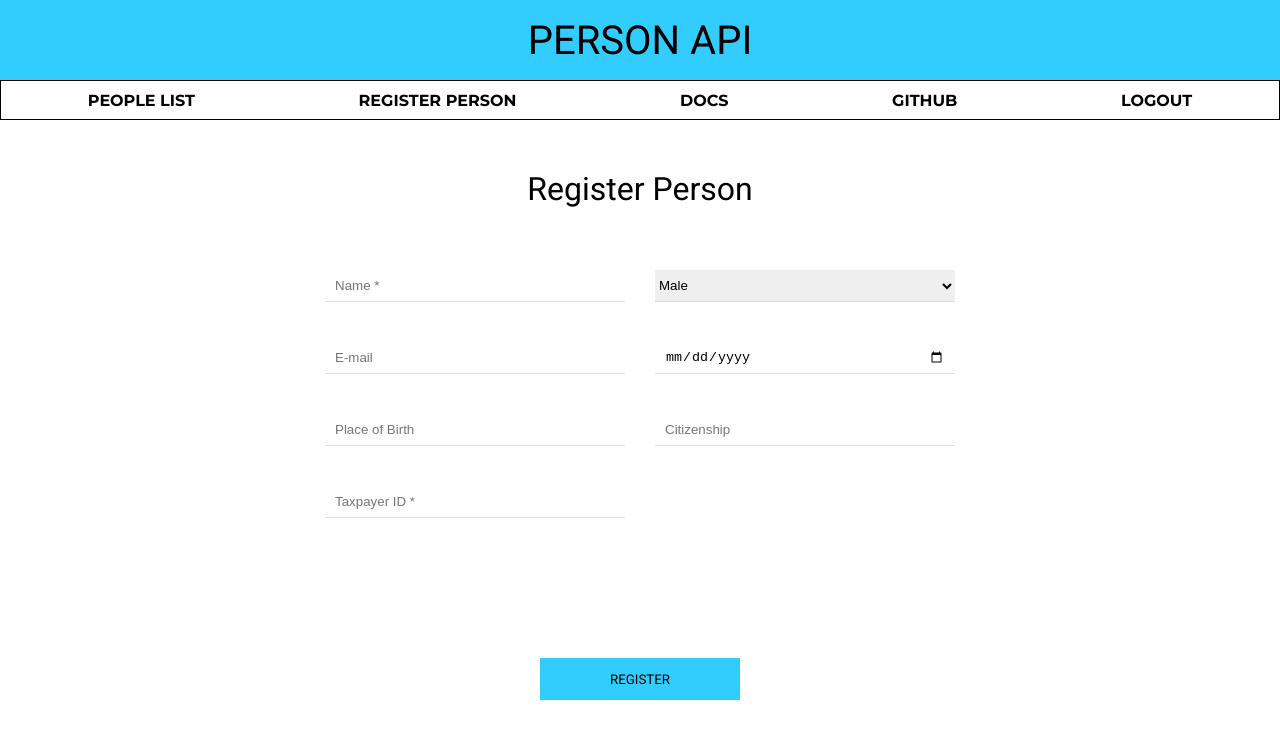
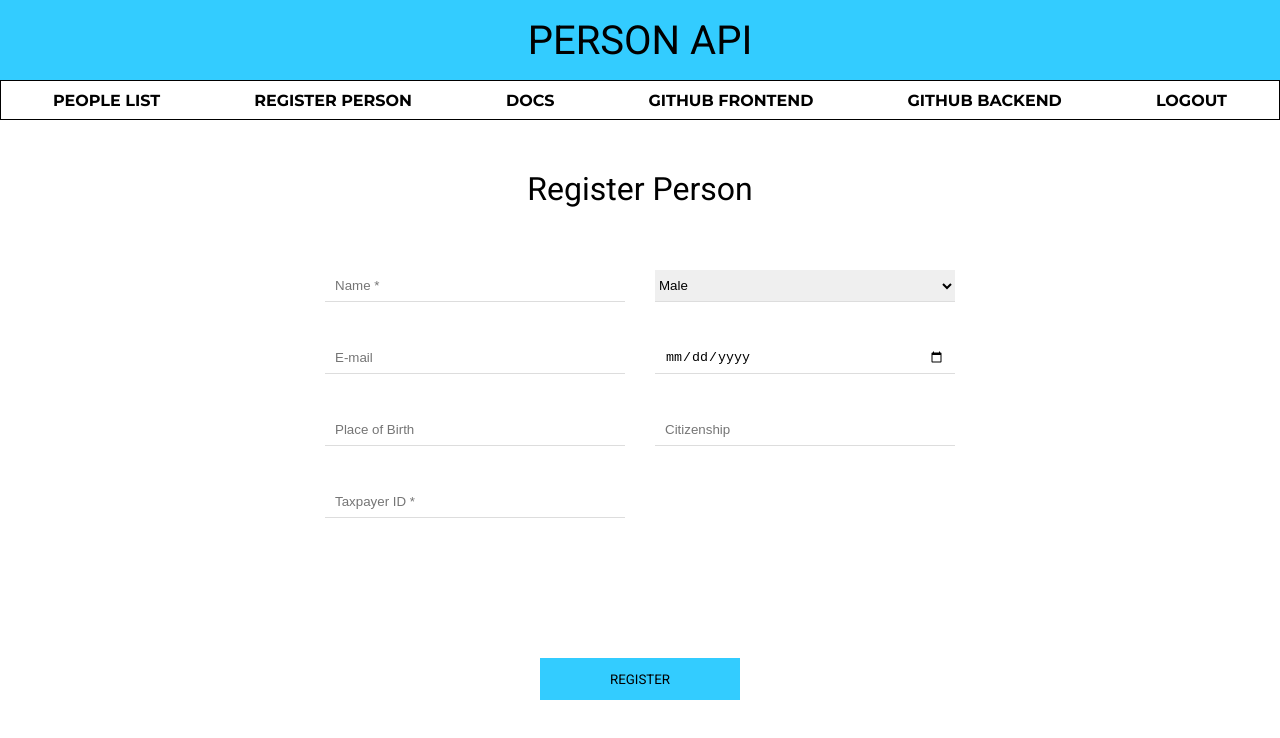
Before and after one commit to JanioSamuel/api-person-frontend, a React (Create React App) app: page /form in a window 1280 px wide. Shown: the top 738 px of the page. Built offline with nearby package versions, Linux system fonts and the light colour scheme.

Commit message:
created env file

```diff
--- a/src/components/Navbar/index.js
+++ b/src/components/Navbar/index.js
@@ -34,11 +34,15 @@ export default function Navbar() {
         <Link to="/form" style={{ textDecoration: 'none' }}>
           <label>REGISTER PERSON</label>
         </Link>
-        <a href='https://api-person-backend.herokuapp.com/swagger-ui.html' target="_blank" rel="noopener noreferrer" style={{ textDecoration: 'none' }}>
+        <a href={process.env.NODE_ENV === 'development' ? 'http://localhost:8080/swagger-ui.html' : 'https://api-person-backend.herokuapp.com/swagger-ui.html'}
+          target="_blank" rel="noopener noreferrer" style={{ textDecoration: 'none' }}>
           <label>DOCS</label>
         </a>
+        <a href="https://github.com/JanioSamuel/api-person-frontend" target="_blank" rel="noopener noreferrer" style={{ textDecoration: 'none' }}>
+          <label>GITHUB FRONTEND</label>
+        </a>
         <a href="https://github.com/JanioSamuel/api-person-backend" target="_blank" rel="noopener noreferrer" style={{ textDecoration: 'none' }}>
-          <label>GITHUB</label>
+          <label>GITHUB BACKEND</label>
         </a>
         <label onClick={handleLogout}>LOGOUT</label>
       </div>
--- a/src/services/api.js
+++ b/src/services/api.js
@@ -1,7 +1,7 @@
 import axios from 'axios';
 
 const api = axios.create({
-    baseURL: process.env.REACT_APP_URL_BACKEND,
+    baseURL: process.env.NODE_ENV === 'development' ? process.env.REACT_APP_URL_BACKEND_LOCAL : process.env.REACT_APP_URL_BACKEND,
 });
 
 export default api;
```
Also changed, not shown: src/assets/delete-old.png (deleted), 1 other file (tests, documents, lock files or other folders).
